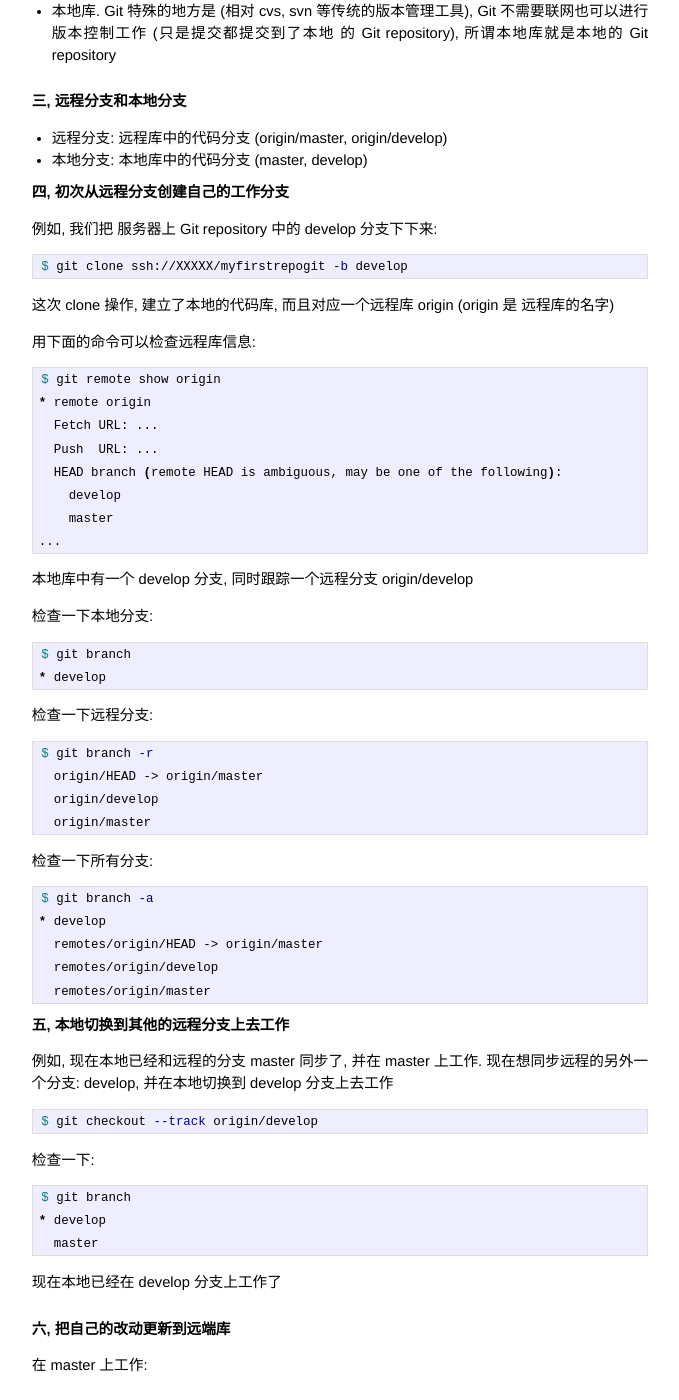
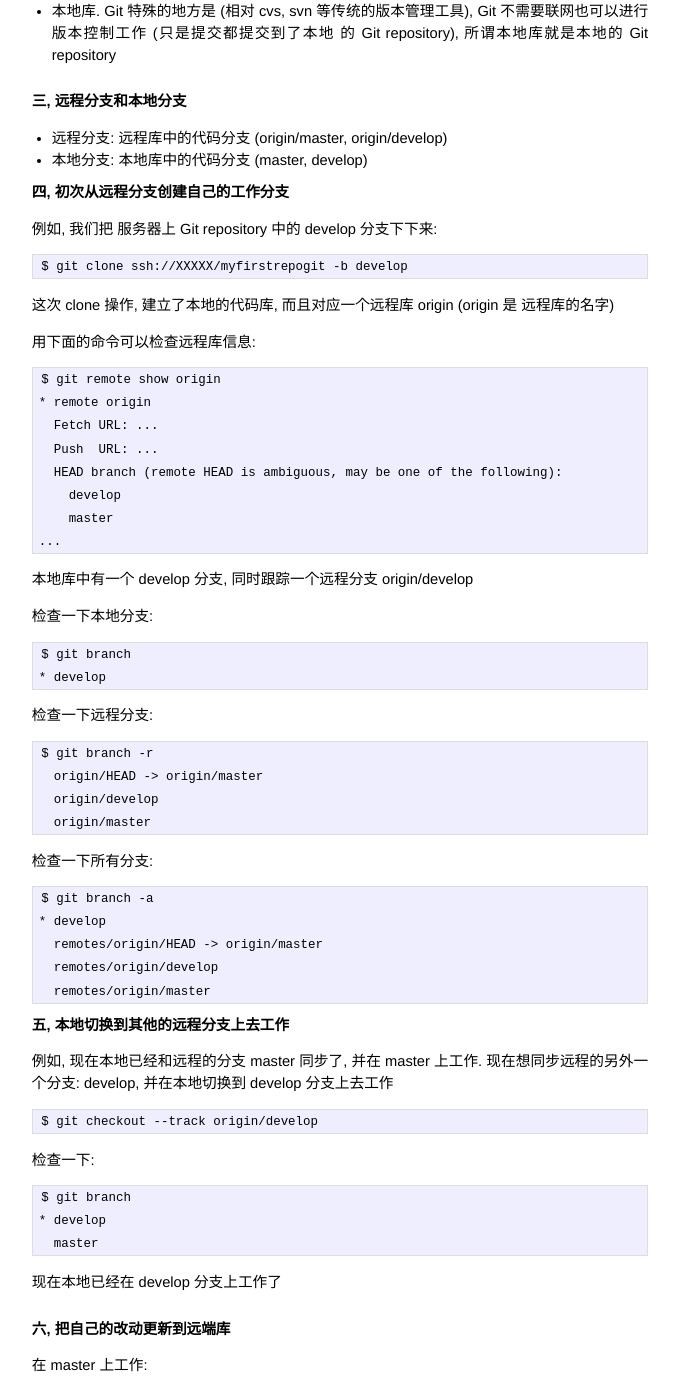
Before and after one commit to darktea/darktea.github.io, a Jekyll site: the page built from _posts/2013-06-07-git-notes.md, in a window 1280 px wide and 1400 px high, scrolled down 428 px. Shown: the whole window, without its empty margins (300-979 px from the left). Built offline with Jekyll 4.4.1, drawn with Linux system fonts in a browser that asks for light colours; Markdown is read by kramdown in place of the engine named in the settings; comment, search, counter and statistics services are not loaded; some of the changed text lies outside the part shown.

Commit message:
add more notes

````diff
--- a/_posts/2013-06-07-git-notes.md
+++ b/_posts/2013-06-07-git-notes.md
@@ -12,10 +12,10 @@ category: notes
 4. git push -u ssh://XXXXX/myfirstrepogit master (用 push -u 把本地库上传到远端库)
 5. 最后, 配置好本地设置:
 
-{% highlight bash %}
+```
 $ git config user.name "My Name"
 $ git config user.email "XXXXX@XXXX.com"
-{% endhighlight %}
+```
 
 # 二, 远程库和本地库
 
@@ -32,14 +32,14 @@ $ git config user.email "XXXXX@XXXX.com"
 
 例如, 我们把 服务器上 Git repository 中的 develop 分支下下来:
 
-{% highlight bash %}
+```
 $ git clone ssh://XXXXX/myfirstrepogit -b develop
-{% endhighlight %}
+```
 
 这次 clone 操作, 建立了本地的代码库, 而且对应一个远程库 origin (origin 是 远程库的名字)
 
 用下面的命令可以检查远程库信息:
-{% highlight bash %}
+```
 $ git remote show origin
 * remote origin
   Fetch URL: ...
@@ -48,46 +48,46 @@ $ git remote show origin
     develop
     master
 ...
-{% endhighlight %}
+```
 
 本地库中有一个 develop 分支, 同时跟踪一个远程分支 origin/develop
 
 检查一下本地分支:
-{% highlight bash %}
+```
 $ git branch
 * develop
-{% endhighlight %}
+```
 
 检查一下远程分支:
-{% highlight bash %}
+```
 $ git branch -r
   origin/HEAD -> origin/master
   origin/develop
   origin/master
-{% endhighlight %}
+```
 
 检查一下所有分支:
-{% highlight bash %}
+```
 $ git branch -a
 * develop
   remotes/origin/HEAD -> origin/master
   remotes/origin/develop
   remotes/origin/master
-{% endhighlight %}
+```
 
 # 五, 本地切换到其他的远程分支上去工作
 
 例如, 现在本地已经和远程的分支 master 同步了, 并在 master 上工作. 现在想同步远程的另外一个分支: develop, 并在本地切换到 develop 分支上去工作
-{% highlight bash %}
+```
 $ git checkout --track origin/develop
-{% endhighlight %}
+```
 
 检查一下:
-{% highlight bash %}
+```
 $ git branch
 * develop
   master
-{% endhighlight %}
+```
 
 现在本地已经在 develop 分支上工作了
 
@@ -107,11 +107,11 @@ $ git branch
 
 先 用 fetch (相当于 svn 提交之前, 先做 svn up) 把远程库中的更新拉到本地, 有更新的话, 本地库中的远程分支会被更新
 
-{% highlight bash %}
+```
 $ git fetch origin
    34b420d..4f8b18f  develop    -> origin/develop
    ff56772..58708fa  master     -> origin/master
-{% endhighlight %}
+```
 
 
 ![img](https://lh6.googleusercontent.com/-EhKc1ckeGGM/UbGLaESPgvI/AAAAAAAAABA/eFWePT_SkUk/w500-h483-no/2013.06.07.0001.png)
@@ -119,21 +119,21 @@ $ git fetch origin
 
 这个时候发现远程也有更新, 本地也有更新, 所以需要先做一次 merge
 
-{% highlight bash %}
+```
 $ git merge origin/master
-{% endhighlight %}
+```
 
 确认 merge 没有问题, 再更新到本地库
 
-{% highlight bash %}
+```
 $ git add
 $ git commit -m "merge..."
-{% endhighlight %}
+```
 
 最后再更新到远程库:
-{% highlight bash %}
+```
 $ git push
-{% endhighlight %}
+```
 
 # 七, 本地工作模式
 
@@ -144,17 +144,17 @@ $ git push
 
 先在本地准备好一个新的分支, 例如本地先准备好了一个新分支: feature-M5-2:
 
-{% highlight bash %}
+```
 $ git branch
   develop
 * feature-M5-2
-{% endhighlight %}
+```
 
 然后在把本地分支发布到远程库里面:
 
-{% highlight bash %}
+```
 git push origin feature-M5-2
-{% endhighlight %}
+```
 
 # 九, Fork & upstream
 
@@ -163,25 +163,29 @@ git push origin feature-M5-2
 但是这个 remote 可能不是 upstream. 如果需要跟踪 upstream 的话, 需要再添加一个 upstream 的 remote
 
 添加命令如下:
-{% highlight bash %}
+```
 git remote add upstream https://gitlab.... (upstream 库的地址)
-{% endhighlight %}
+```
 
  # 十, Tag
 
 打一个tag:
 
-{% highlight bash %}
+```
 git tag -a v1.4 -m 'my version 1.4'
-{% endhighlight %}
+```
 
 查看 tag:
-{% highlight bash %}
+```
 git tag
-{% endhighlight %}
+```
 
 push tag 到 remote:
 
-{% highlight bash %}
+```
 git push origin --tags
-{% endhighlight %}
+```
+
+ # 附, Reference
+
+* [图解Git (一级棒的参考)](http://marklodato.github.io/visual-git-guide/index-zh-cn.html)
````
Also changed, not shown: _posts/2013-05-27-memory-manager.md (+3 -3 lines), _posts/2013-06-08-vim-notes.md (+2 -2 lines), _posts/2014-04-12-Bash-Notes.md (+19 -0 lines).
